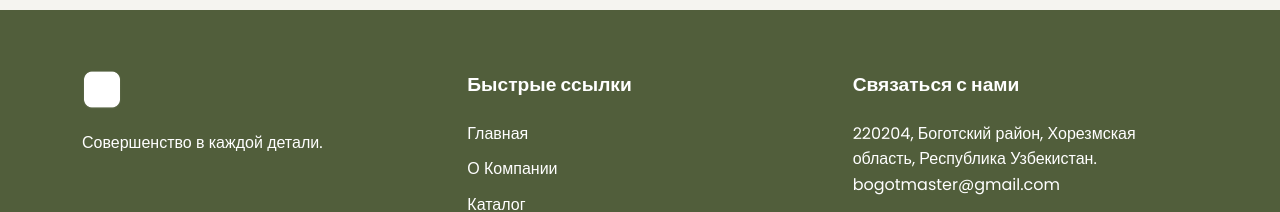
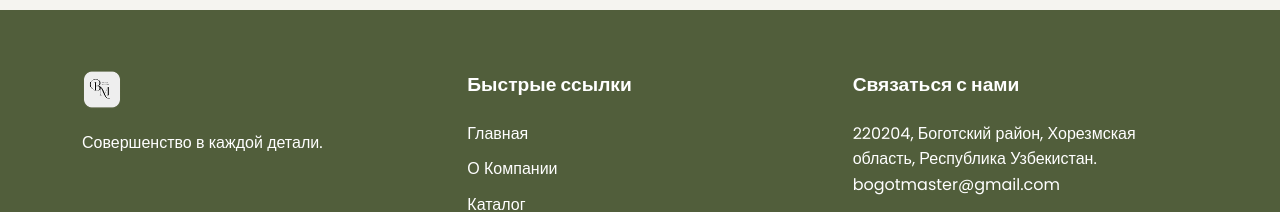
Before and after one commit to LaySopanha/licorice-uz-website, a React (Vite) app: page / in a window 1280 px wide. Shown: the part 4503-4715 px from the top of the page. Built offline with nearby package versions, Linux system fonts and the light colour scheme; no server answers; the database is empty.

Commit message:
fix logo

```diff
--- a/src/components/Footer.css
+++ b/src/components/Footer.css
@@ -18,8 +18,6 @@
 .footer-logo img {
     height: 40px;
     margin-bottom: 20px;
-    filter: brightness(0) invert(1);
-    /* Make logo white if it's dark, otherwise adjust */
 }
 
 .footer-links h4,
--- a/src/components/Footer.jsx
+++ b/src/components/Footer.jsx
@@ -16,7 +16,7 @@ const Footer = () => {
             <div className="footer-content">
                 <div className="footer-logo">
                     <Link to="/">
-                        <img src="/images/B5-logo.png" alt="Bogot Master" />
+                        <img src="/Logo/B5-logo.png" alt="Bogot Master" />
                     </Link>
                     <p>{t('footer_slogan')}</p>
                 </div>
```
Also changed, not shown: vercel.json (added), 1 other file (tests, documents, lock files or other folders).
